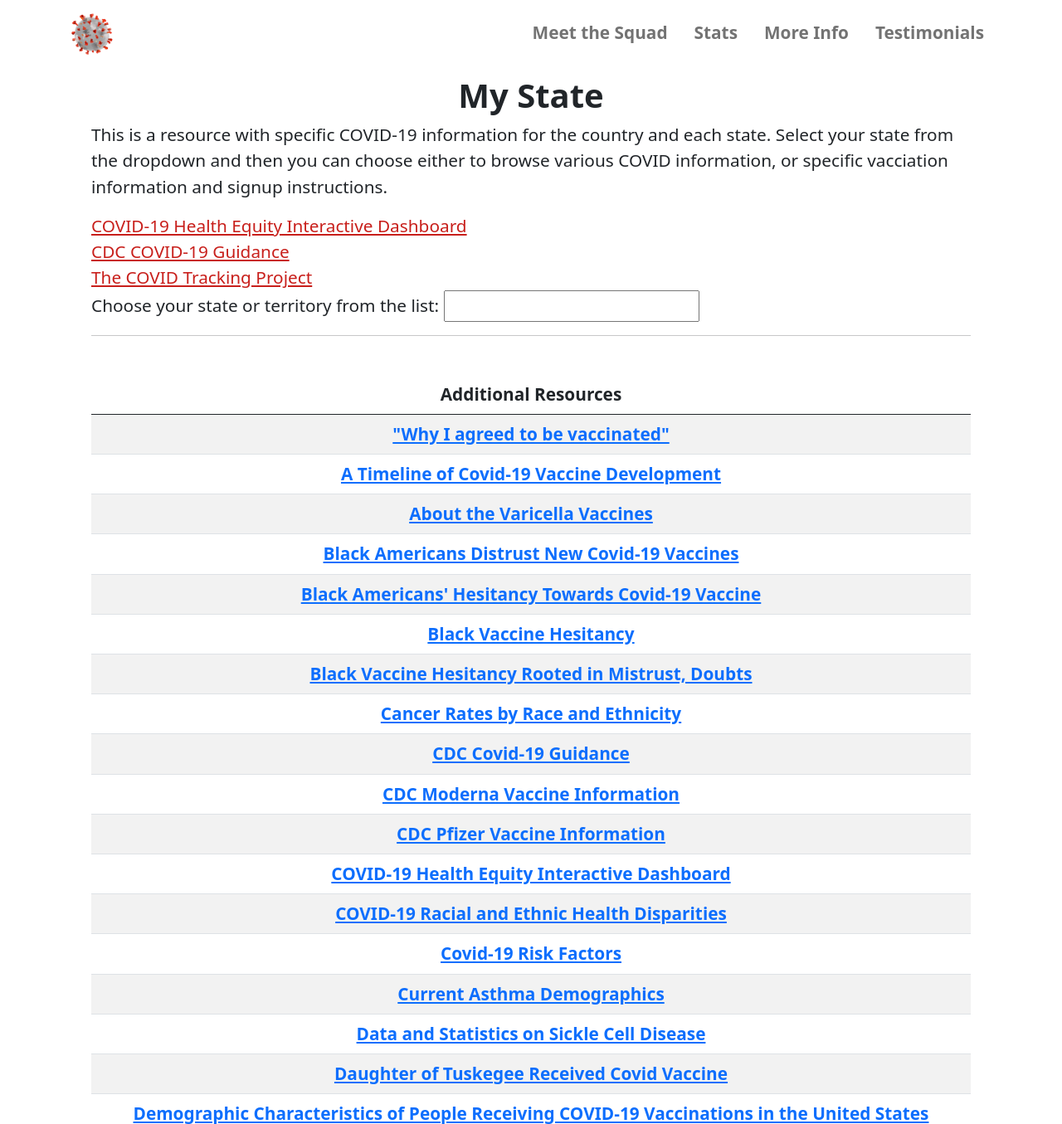
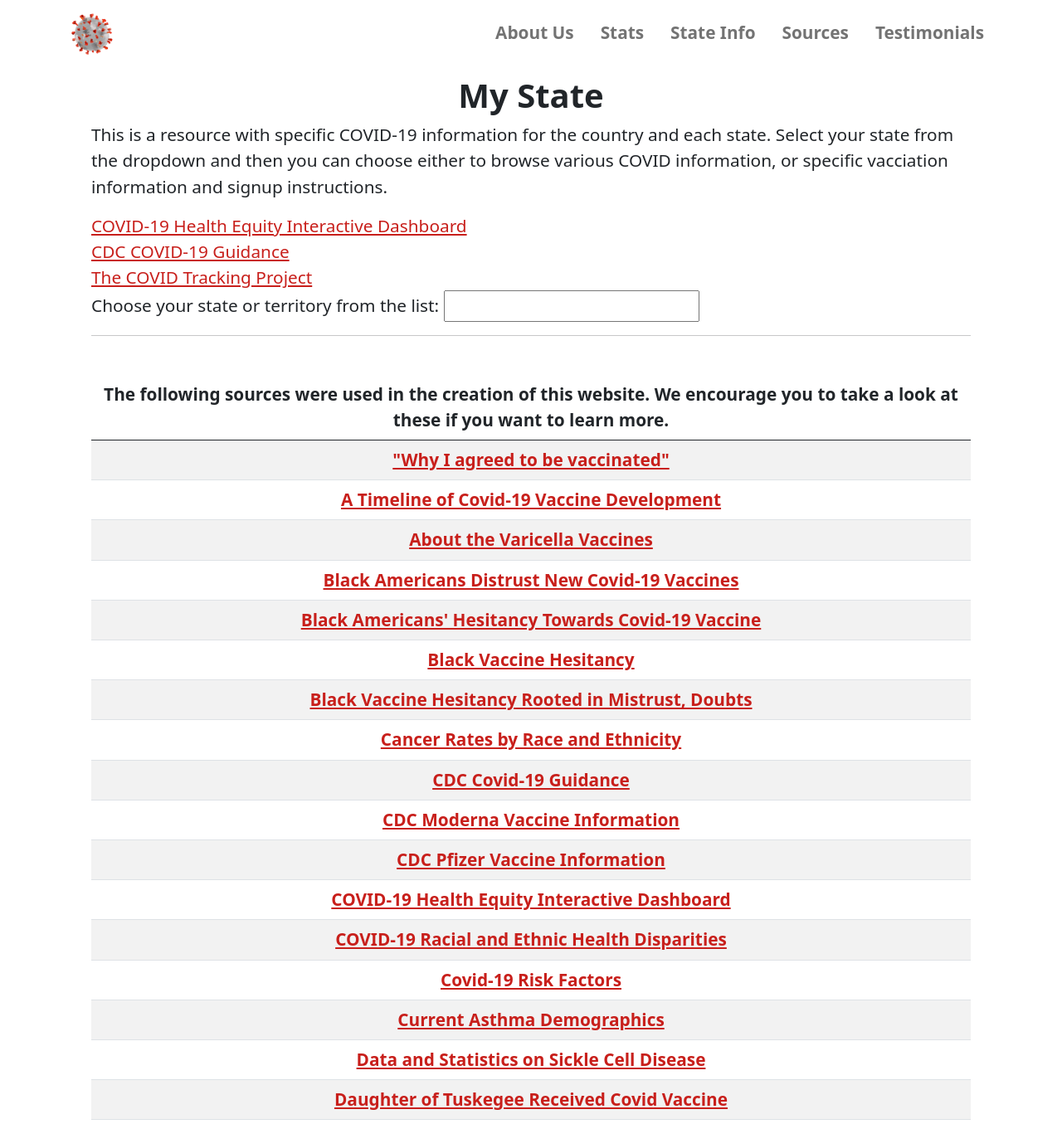
Before and after one commit to cewhitsett/learn_the_vaxx, a Flask app: page /info in a window 1280 px wide. Shown: the top 1355 px of the page at 83% size. Run offline with Flask 2, Linux system fonts and the light colour scheme; lists and menus that the app fills with data are empty; some libraries are stand-ins or nearby versions.

Commit message:
Additional resources and styling

```diff
--- a/templates/about.html
+++ b/templates/about.html
@@ -37,7 +37,7 @@
 {% endblock %}
 {% block body %}
 <div class="about">
-  <h1>About Us</h1>
+  <h1>Meet the Squad</h1>
   <p>
     We are a group of past and present Harvey Mudd students who devised this project as
     a part of the
--- a/templates/base.html
+++ b/templates/base.html
@@ -141,9 +141,10 @@
             <img src="{{url_for('static', filename='favicon.png')}}" alt="A drawing of the COVID-19 virus" width="50" height="50" class="d-inline-block">
           </a>
           <nav class="nav nav-masthead justify-content-center float-md-end">
-            <a class="nav-link" href="{{url_for('about')}}">Meet the Squad</a>
+            <a class="nav-link" href="{{url_for('about')}}">About Us</a>
             <a class="nav-link" href="{{url_for('stats')}}">Stats</a>
-            <a class="nav-link" href="{{url_for('state')}}">More Info</a>
+            <a class="nav-link" href="{{url_for('state')}}">State Info</a>
+            <a class="nav-link" href="{{url_for('state')}}">Sources</a>
             <a class="nav-link" href="{{url_for('tests')}}">Testimonials</a>
           </nav>
         </div>
--- a/templates/states.html
+++ b/templates/states.html
@@ -1,5 +1,10 @@
 {% extends "base.html" %}
 {% block style %}
+<style>
+th>a {
+    color: #C81F1B !important;
+}
+</style>
 {% endblock %}
 {% block body %}
 <div id="app">
@@ -32,7 +37,7 @@
 
 <table class="table table-striped">
     <thead class="text-center">
-        <th scope="col">Additional Resources</th>
+        <th scope="col">The following sources were used in the creation of this website. We encourage you to take a look at these if you want to learn more.</th>
     </thead>
     <tbody>
         {% for source in sources.items() %}
```
